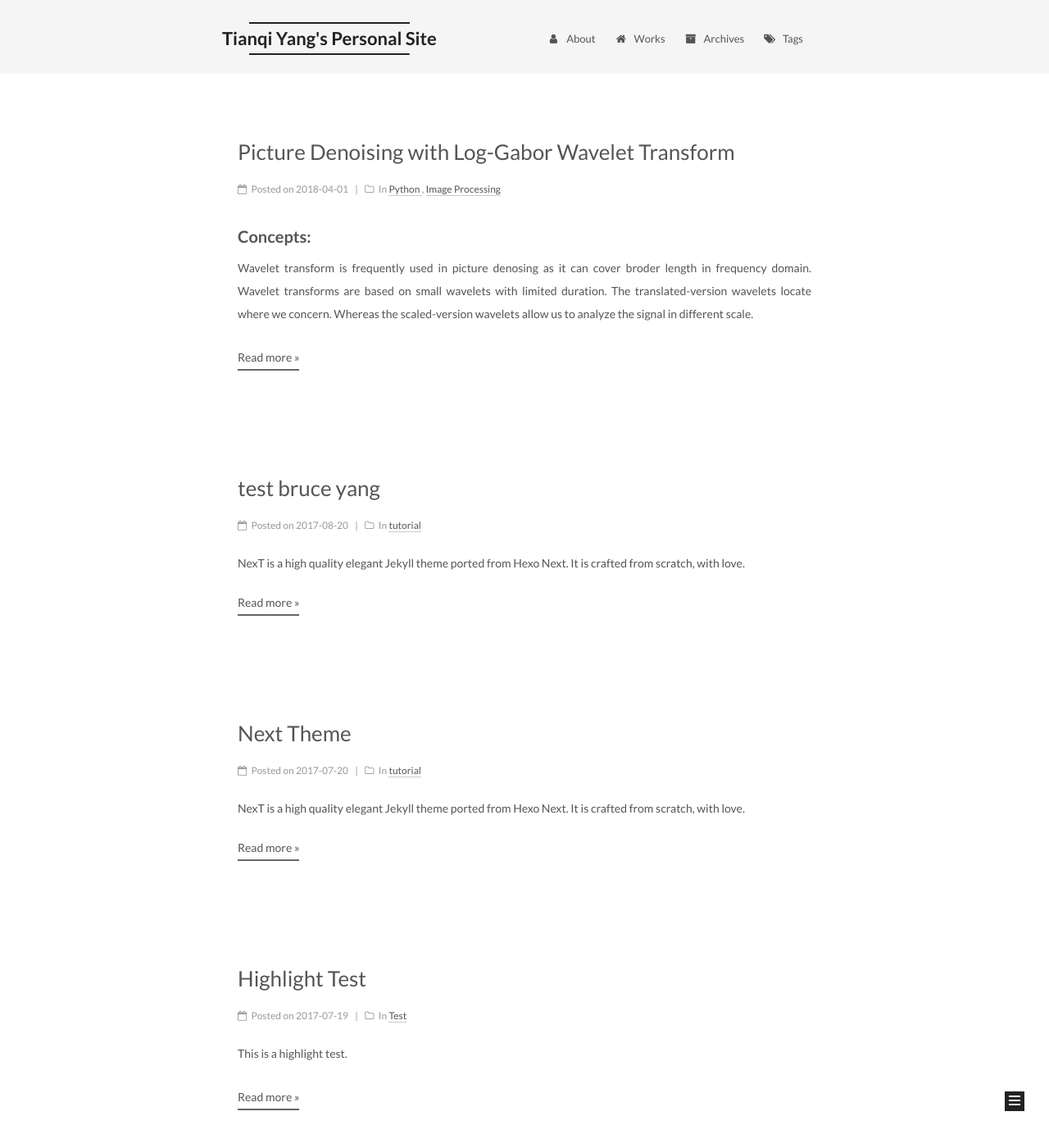
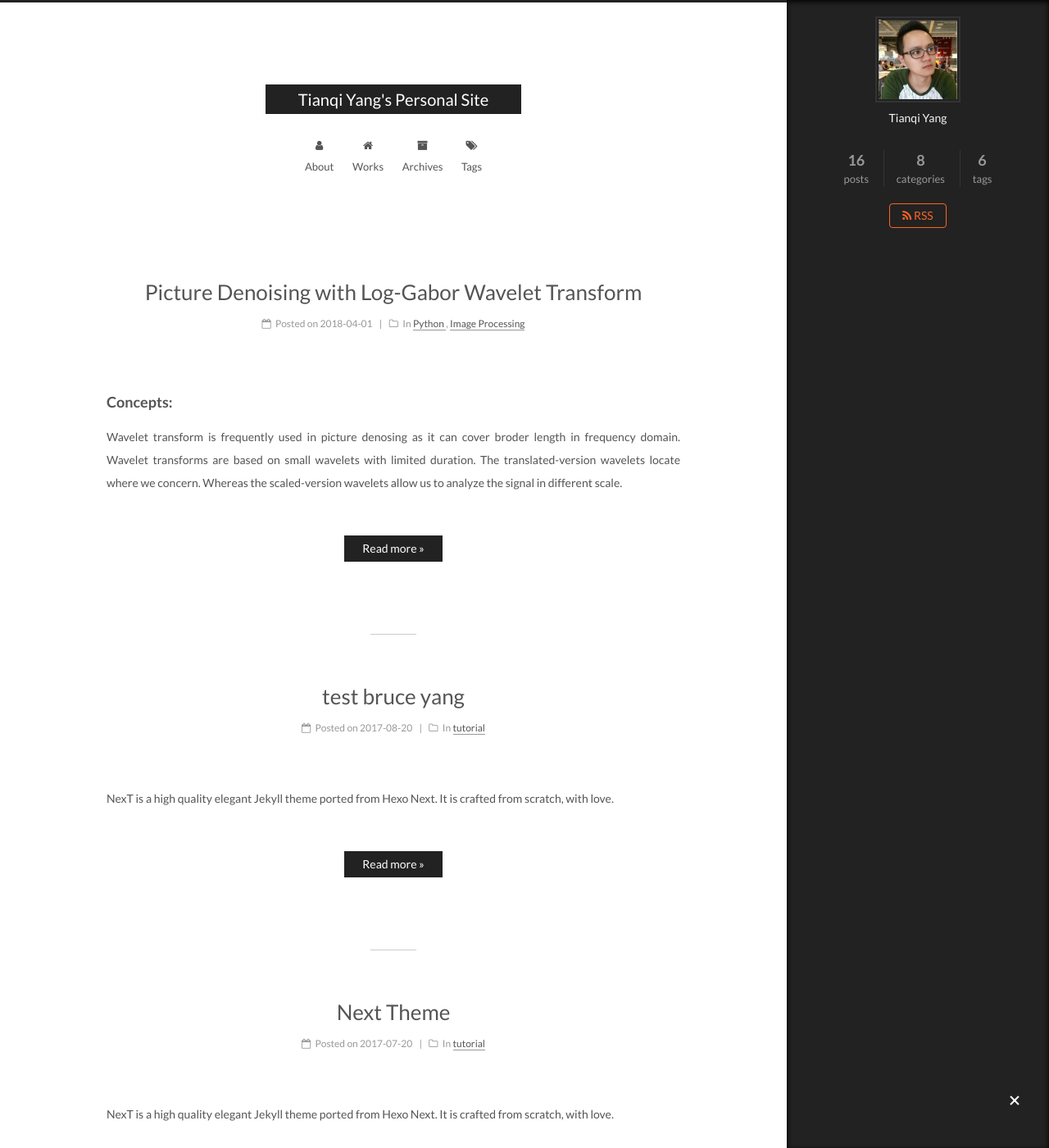
Before and after one commit to bruceyoungsysu/bruceyoungsysu.github.io, a Jekyll site: the page built from index.html, in a window 1280 px wide and 1400 px high. Shown: the whole window at 82% size. Built offline with Jekyll 4.4.1, drawn with Linux system fonts in a browser that asks for light colours; the list of posts is cut into pages by our own code.

Commit message:
Update _config.yml

```diff
--- a/_config.yml
+++ b/_config.yml
@@ -150,8 +150,8 @@ menu_icons:
 # ---------------------------------------------------------------
 
 # Schemes
-#scheme: Muse
-scheme: Mist
+scheme: Muse
+#scheme: Mist
 #scheme: Pisces
 
 
@@ -263,8 +263,8 @@ sidebar:
   #  - always  expand for all pages automatically
   #  - hide    expand only when click on the sidebar toggle icon.
   #  - remove  Totally remove sidebar including sidebar toggle.
-  display: post
-  #display: always
+  #display: post
+  display: always
   #display: hide
   #display: remove
 
```
